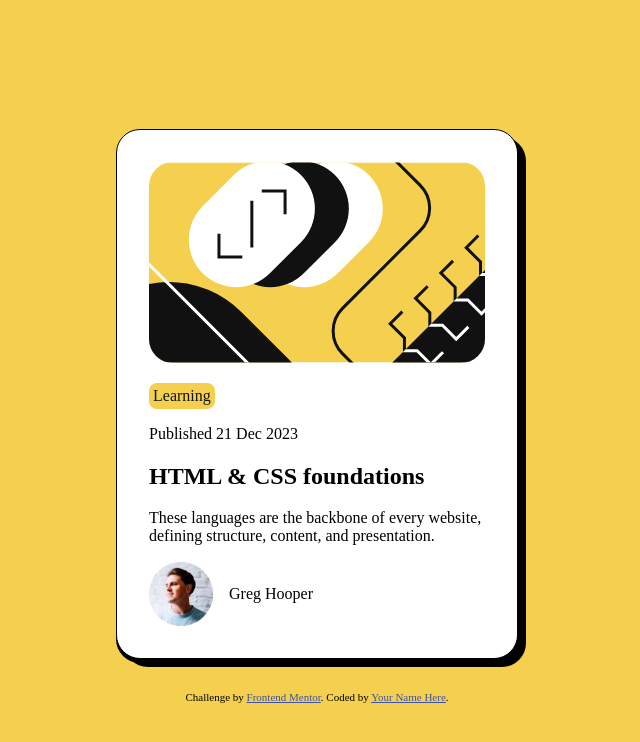
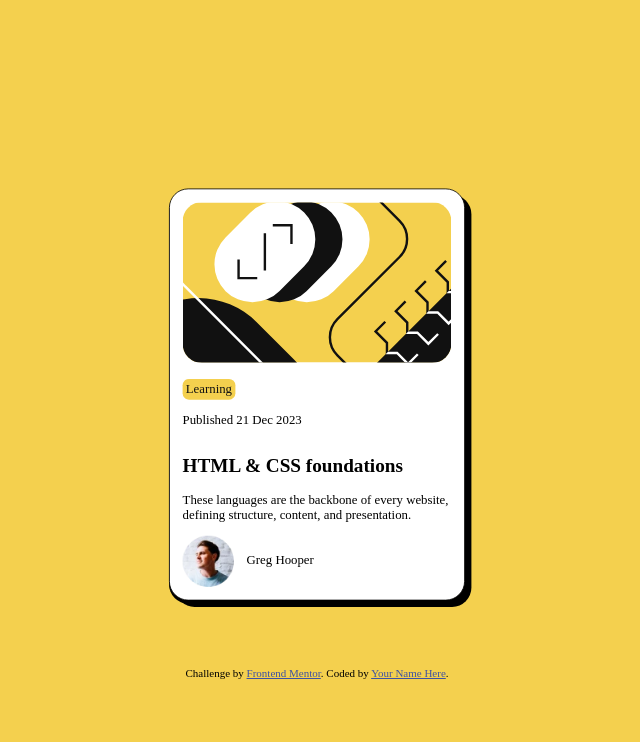
Before and after one commit to RoosterRoo/Blog-Preview, a plain HTML site: page index.html in a window 1280 px wide. Shown: the whole page, without its empty margins (323-963 px from the left). Drawn offline with Linux system fonts and the light colour scheme.

Commit message:
Blog preview v1.0.2

```diff
--- a/style.css
+++ b/style.css
@@ -3,7 +3,7 @@ body {
   margin: 0;
   padding: 0;
   height: 100vh;
-  box-sizing: content-box;
+  /* box-sizing: content-box; */
   display: flex;
   flex-direction: column;
   justify-content: center;
@@ -12,10 +12,13 @@ body {
 }
 
 .container {
-  margin: 2em;
-  padding: 2em;
+  display: flex;
+  flex-direction: column;
+  margin: 1em;
+  padding: 1em;
   border: 1px solid black;
   border-radius: 1.5rem;
+  transform: scale(0.8);
   max-width: 336px;
   background-color: hsl(0, 0%, 100%);
   box-shadow: 0.5rem 0.5rem black, 0 0.25rem;
```
